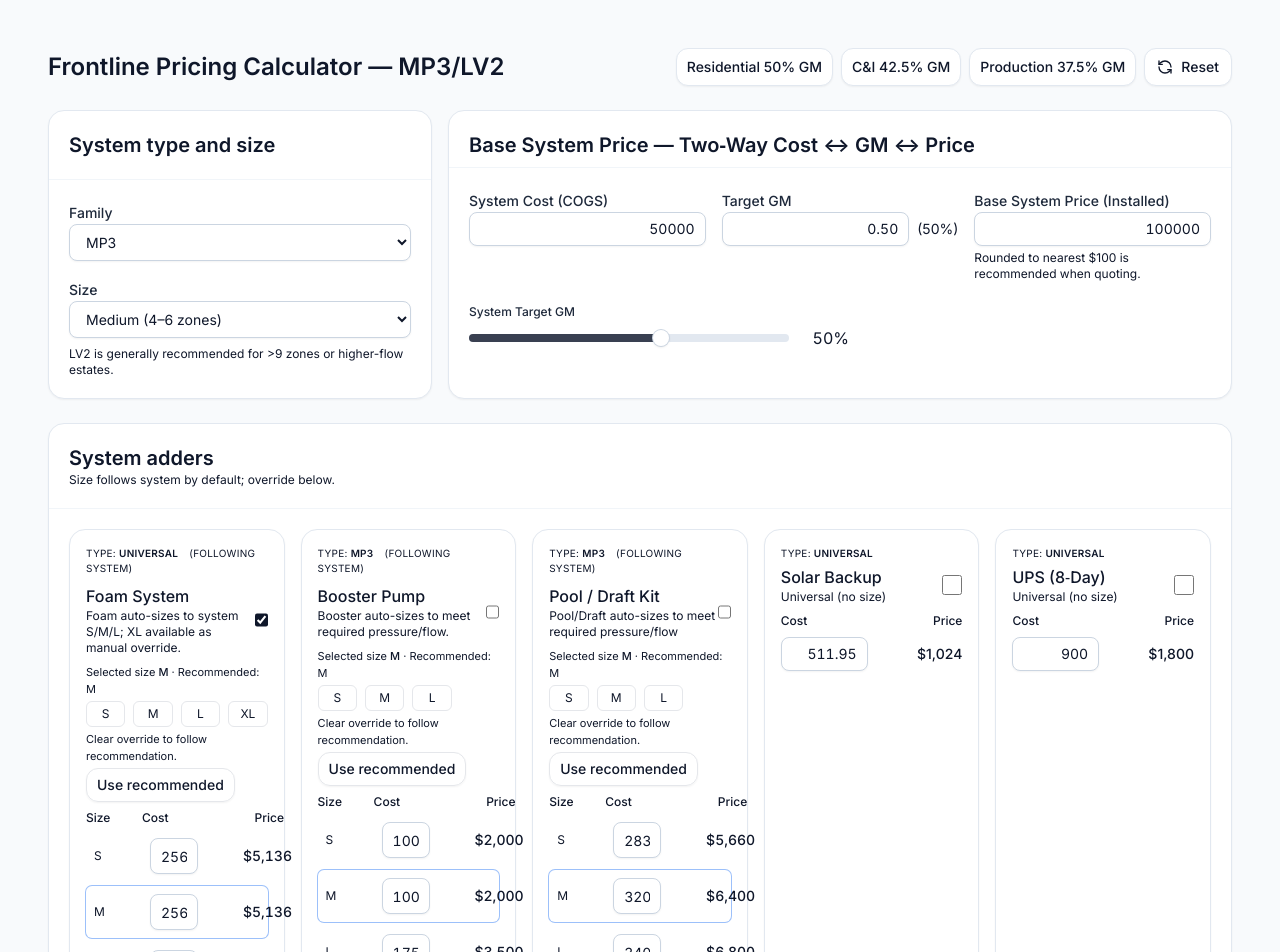
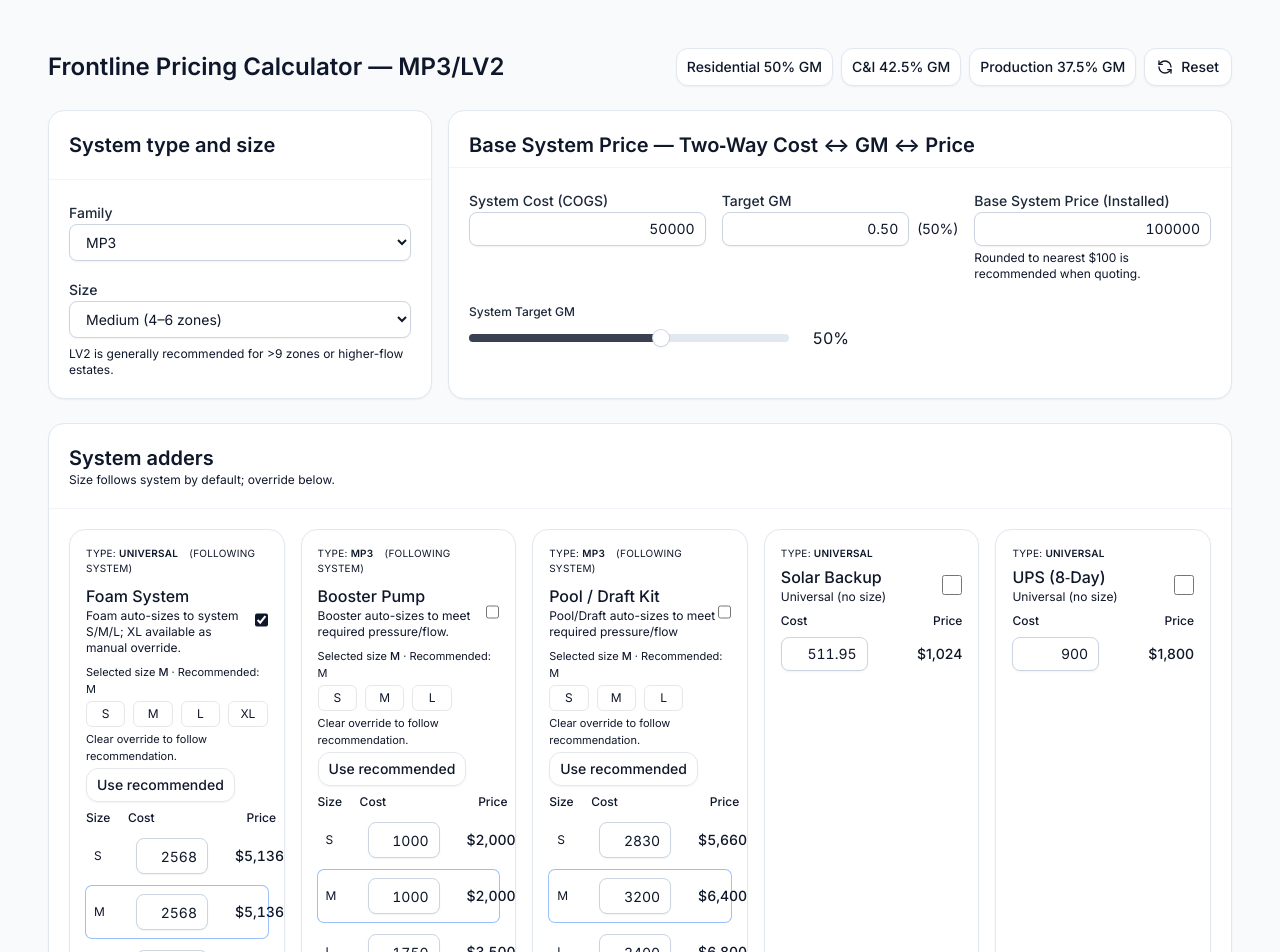
Before and after one commit to cappadonna06/Frontline-pricing-demo, a React (Vite) app: page / in a window 1280 px wide. Shown: the top 952 px of the page. Built offline with nearby package versions, Linux system fonts and the light colour scheme.

Commit message:
Update FrontlinePricingCalculator.tsx

```diff
--- a/src/FrontlinePricingCalculator.tsx
+++ b/src/FrontlinePricingCalculator.tsx
@@ -971,7 +971,7 @@ function AdderBlock({
   setCostBySize: (v: any) => void;
   calcPrice: (k: any) => number;
 }) {
-  const GRID = "grid grid-cols-[48px,48px,86px] gap-2"; // Size | Cost | Price
+  const GRID = "grid grid-cols-[38px,72px,72px] gap-1"; // Size | Cost | Price
 
   const header = (
     <div className="flex items-center justify-between mb-2">
```
